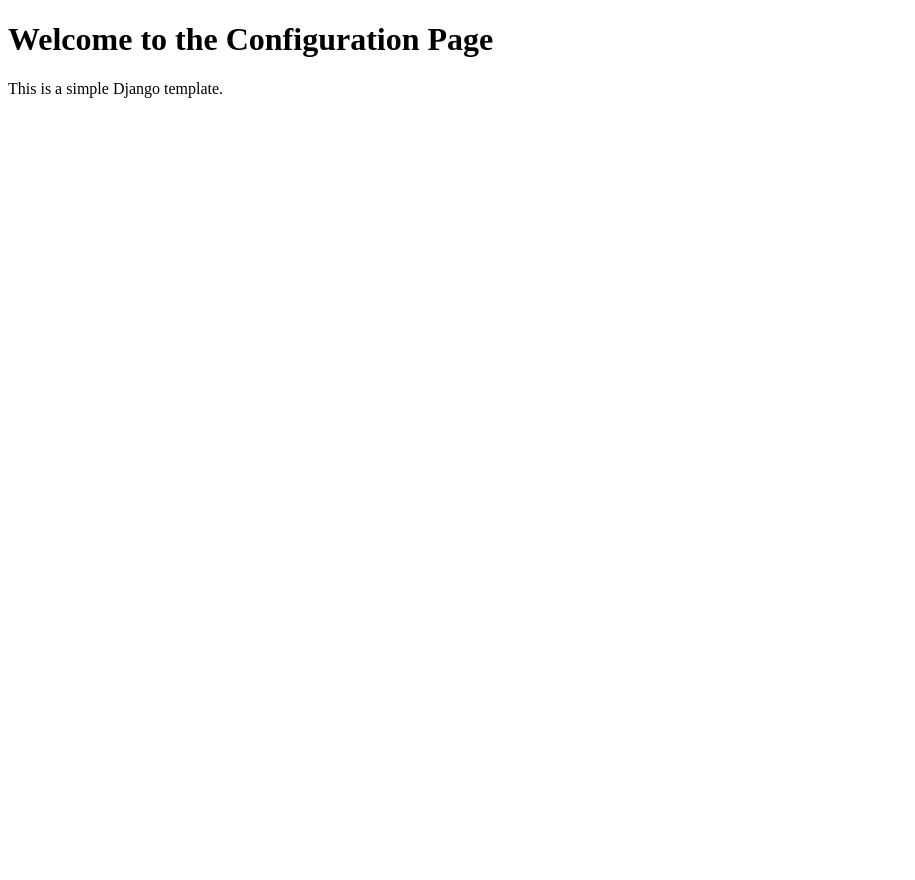
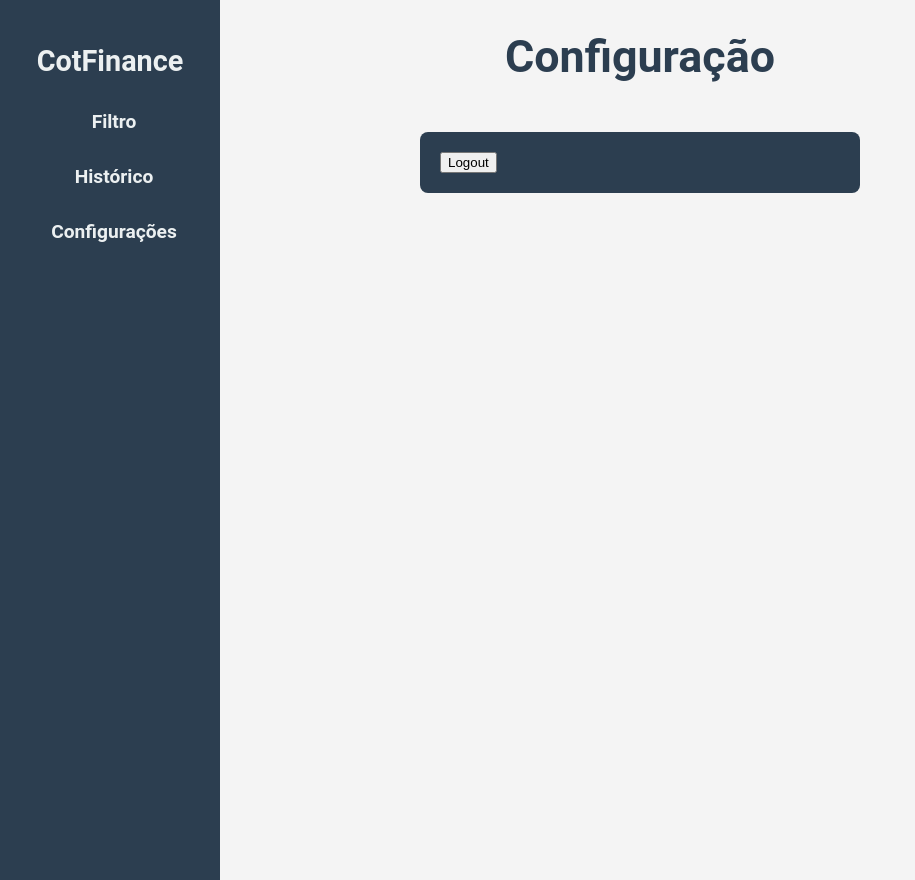
Before and after one commit to CotFinance/stock-market-data-miner, a Django app: page /index/configuration/ in a window 1280 px wide. Shown: the whole page, without its empty margins (0-915 px from the left). Run offline with Django 5.2, Linux system fonts and the light colour scheme.

Commit message:
Ajustes de configuração

```diff
--- a/members/views.py
+++ b/members/views.py
@@ -30,11 +30,12 @@
     else:
         return render(request, "create.html", {"login_template": login})
 
-
 def history(request):
     ativos = Ativo.objects.all()
     return render(request, 'history.html', {'ativos': ativos})
 
-
 def configuration(request):
     return render(request, 'configuration.html')
+
+def logout(request):
+    return render('login_user.html')
--- a/projeto_financeiro/urls.py
+++ b/projeto_financeiro/urls.py
@@ -3,7 +3,7 @@
 
 from django.views.generic import RedirectView
 from ativos.views import index, dashboard
-from members.views import login_user, create, configuration, history
+from members.views import login_user, create, configuration, history,logout
 
 
 urlpatterns = [
@@ -24,19 +24,20 @@
     path(
         '',
         RedirectView.as_view(pattern_name='login_user', permanent=False)),
-
-
     path(
         'login/',
          login_user,
          name='login_user'),
-
+    path(
+        'login/',
+        logout,
+        name='logout'
+    ),
     path(
         "create/",
         create,
         name="create"
     ),
-
     path(
         "index/history/",
         history,
@@ -47,6 +48,4 @@
         configuration,
         name="configuration"
     ),
-
-
 ]
--- a/templates/configuration.html
+++ b/templates/configuration.html
@@ -1,15 +1,142 @@
 <!DOCTYPE html>
 <html lang="en">
-<head>
-    <meta charset="UTF-8">
-    <meta name="viewport" content="width=device-width, initial-scale=1.0">
-    <title>Index Page</title>
-</head>
-<body>
+    <head>
+        <meta charset="UTF-8">
+        <meta name="viewport" content="width=device-width, initial-scale=1.0">
+        <title>Configuração</title>
+        <style>
+                    body {
+            font-family: 'Roboto', Arial, sans-serif;
+            margin: 0;
+            padding: 0;
+            background-color: #f4f4f4;
+        }
 
-<h1>Welcome to the Configuration Page</h1>
+        #menu {
+            width: 220px;
+            height: 100%;
+            background-color: #2c3e50;
+            color: #ecf0f1;
+            position: fixed;
+            left: 0;
+            top: 0;
+            padding-top: 20px;
+            overflow-y: auto;
+        }
 
-<p>This is a simple Django template.</p>
+        #menu h2 {
+            color: #ecf0f1;
+            font-size: 1.8em;
+            margin-bottom: 20px;
+            text-align: center;
+        }
+
+        #menu ul {
+            list-style: none;
+            padding: 0;
+            margin: 0;
+        }
+
+        #menu li {
+            margin-bottom: 8px;
+        }
+
+        #menu a {
+            text-decoration: none;
+            color: #ecf0f1;
+            padding: 12px;
+            display: block;
+            transition: background-color 0.3s ease;
+            text-align: center;
+            font-size: 1.2em;
+            font-weight: bold;
+            border-radius: 4px;
+        }
+
+        #menu a i {
+            margin-right: 8px;
+        }
+
+        #menu a:hover {
+            background-color: #34495e;
+        }
+
+        #content {
+            margin-left: 240px;
+            padding: 20px;
+            background-color: #fff;
+            box-shadow: 0 0 10px rgba(0, 0, 0, 0.1);
+        }
+
+        h1, h2 {
+            color: #2c3e50;
+            text-align: center;
+        }
+
+        h1 {
+            font-size: 2.8em;
+            margin-bottom: 10px;
+        }
+
+        form {
+            max-width: 400px;
+            margin: 20px auto;
+            background-color: #2c3e50;
+            padding: 20px;
+            border-radius: 8px;
+        }
+
+        label {
+            display: block;
+            margin-bottom: 8px;
+            color: #ecf0f1;
+        }
+
+        input, select {
+            width: 100%;
+            padding: 10px;
+            margin-bottom: 15px;
+            border: 1px solid #ccc;
+            border-radius: 4px;
+            box-sizing: border-box;
+        }
+
+        input[type="submit"] {
+            background-color: #34495e;
+            color: white;
+            border: none;
+            padding: 12px 20px;
+            text-align: center;
+            text-decoration: none;
+            display: inline-block;
+            font-size: 16px;
+            cursor: pointer;
+            border-radius: 4px;
+            transition: background-color 0.3s ease;
+        }
+
+        input[type="submit"]:hover {
+            background-color: #27ae60;
+        }
+        </style>
+    </head>
+<body {% if dark_mode %}class="dark-mode"{% endif %}>
+
+    <div id="menu">
+        <h2>CotFinance</h2>
+        <ul>
+            <li><a href="{% url 'index' %}"><i class="fas fa-search"></i> Filtro </a></li>
+            <li><a href="{% url 'history' %}"><i class="fas fa-history"></i> Histórico</a></li>
+            <li><a href="{% url 'configuration' %}"><i class="fas fa-cogs"></i> Configurações</a></li>
+        </ul>
+    </div>
+    <h1>Configuração</h1>
+    <br>
+
+    <form method="post" action="{% url 'logout' %}">
+        {% csrf_token %}
+        <button type="submit">Logout</button>
+    </form>
 
 </body>
 </html>
--- a/templates/index.html
+++ b/templates/index.html
@@ -129,7 +129,7 @@
     <ul>
         <li><a href="#"><i class="fas fa-search"></i> Filtro </a></li>
         <li><a href="{% url 'history' %}"><i class="fas fa-history"></i> Histórico</a></li>
-        <li><a href="#"><i class="fas fa-cogs"></i>  Configurações</a></li>
+        <li><a href="{% url 'configuration' %}"><i class="fas fa-cogs"></i>  Configurações</a></li>
     </ul>
 </div>
 
```
Also changed, not shown: db.sqlite3.
